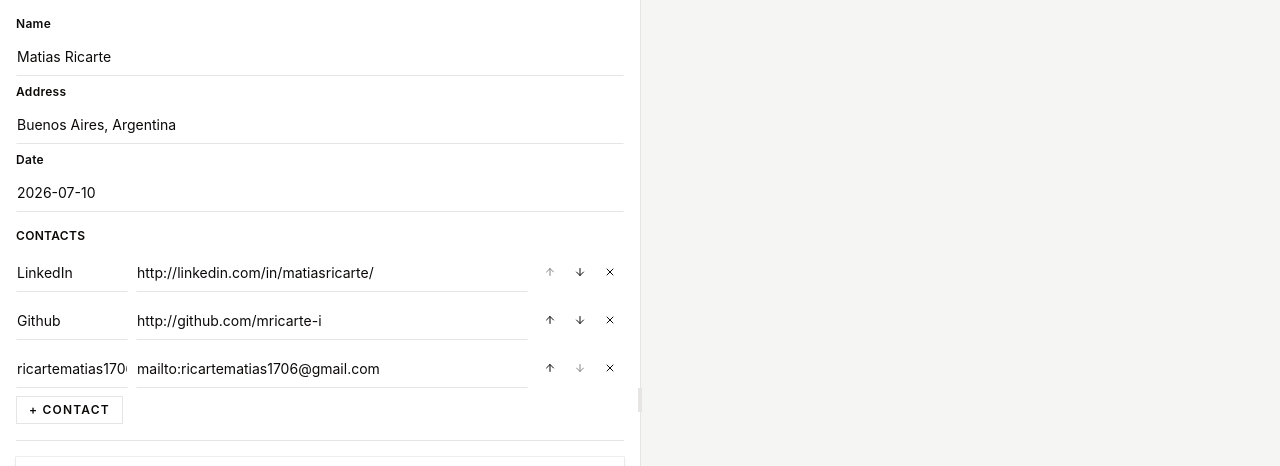
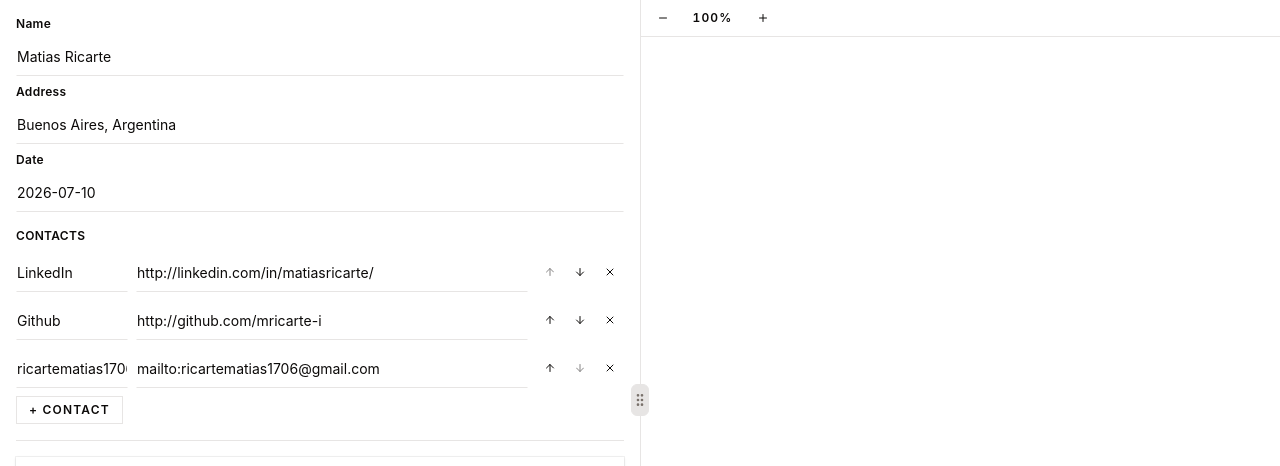
Before and after one commit to mricarte-i/cv-maker, a React (Vite) app: page / in a window 1280 px wide. Shown: the top 466 px of the page. Built offline with nearby package versions, Linux system fonts and the light colour scheme.

Commit message:
preview scaling + resizable handle w/ icon

```diff
--- a/src/App.tsx
+++ b/src/App.tsx
@@ -19,6 +19,7 @@ import {
   ResizablePanelGroup,
 } from "./components/ui/resizable";
 import { ContactsEditor } from "./ui/ContactsEditor";
+import { Preview } from "./ui/Preview";
 
 function initialDoc(): CVDocument {
   const saved = loadDoc();
@@ -116,12 +117,7 @@ function App() {
         </ResizablePanel>
         <ResizableHandle withHandle />
         <ResizablePanel id="preview" defaultSize="50" minSize="16">
-          <main className="bg-muted min-h-full p-6">
-            <div
-              className="mx-auto w-fit bg-white shadow-lg"
-              dangerouslySetInnerHTML={{ __html: svg }}
-            />
-          </main>
+          <Preview svg={svg} />
         </ResizablePanel>
       </ResizablePanelGroup>
     </DispatchCtx>
--- a/src/components/ui/resizable.tsx
+++ b/src/components/ui/resizable.tsx
@@ -1,6 +1,7 @@
-import * as ResizablePrimitive from "react-resizable-panels"
+import * as ResizablePrimitive from "react-resizable-panels";
 
-import { cn } from "@/lib/utils"
+import { cn } from "@/lib/utils";
+import { GripHorizontal, GripVertical } from "lucide-react";
 
 function ResizablePanelGroup({
   className,
@@ -11,15 +12,15 @@ function ResizablePanelGroup({
       data-slot="resizable-panel-group"
       className={cn(
         "flex h-full w-full aria-[orientation=vertical]:flex-col",
-        className
+        className,
       )}
       {...props}
     />
-  )
+  );
 }
 
 function ResizablePanel({ ...props }: ResizablePrimitive.PanelProps) {
-  return <ResizablePrimitive.Panel data-slot="resizable-panel" {...props} />
+  return <ResizablePrimitive.Panel data-slot="resizable-panel" {...props} />;
 }
 
 function ResizableHandle({
@@ -27,22 +28,34 @@ function ResizableHandle({
   className,
   ...props
 }: ResizablePrimitive.SeparatorProps & {
-  withHandle?: boolean
+  withHandle?: boolean;
 }) {
   return (
     <ResizablePrimitive.Separator
       data-slot="resizable-handle"
       className={cn(
-        "relative flex w-px items-center justify-center bg-border ring-offset-background after:absolute after:inset-y-0 after:left-1/2 after:w-1 after:-translate-x-1/2 focus-visible:ring-1 focus-visible:ring-ring focus-visible:outline-hidden aria-[orientation=horizontal]:h-px aria-[orientation=horizontal]:w-full aria-[orientation=horizontal]:after:left-0 aria-[orientation=horizontal]:after:h-1 aria-[orientation=horizontal]:after:w-full aria-[orientation=horizontal]:after:translate-x-0 aria-[orientation=horizontal]:after:-translate-y-1/2 [&[aria-orientation=horizontal]>div]:rotate-90",
-        className
+        "group/handle relative flex w-px items-center justify-center bg-border transition-colors",
+        "data-[separator=hover]:bg-primary/60 data-[separator=active]:bg-primary",
+        "focus-visible:ring-1 focus-visible:ring-ring focus-visible:outline-hidden",
+        "aria-[orientation=horizontal]:h-px aria-[orientation=horizontal]:w-full",
+        "[&[aria-orientation=horizontal]>div]:rotate-90",
+        className,
       )}
       {...props}
     >
       {withHandle && (
-        <div className="z-10 flex h-6 w-1 shrink-0 rounded-none bg-border" />
+        <div
+          className={cn(
+            "z-10 flex h-8 w-6 items-center justify-center rounded-sm border bg-border text-muted-foreground transition-colors",
+            "group-data-[separator=hover]/handle:bg-primary/60",
+            "group-data-[separator=active]/handle:bg-primary group-data-[separator=active]/handle:text-primary-foreground",
+          )}
+        >
+          <GripVertical className="size-4" />
+        </div>
       )}
     </ResizablePrimitive.Separator>
-  )
+  );
 }
 
-export { ResizableHandle, ResizablePanel, ResizablePanelGroup }
+export { ResizableHandle, ResizablePanel, ResizablePanelGroup };
--- /dev/null
+++ b/src/ui/Preview.tsx
@@ -0,0 +1,53 @@
+import { useState } from "react";
+import { Minus, Plus } from "lucide-react";
+import { Button } from "@/components/ui/button";
+
+/** 1 = fit to the pane's width, not the page's true size */
+const STEPS = [0.5, 0.75, 1, 1.25, 1.5, 2] as const;
+const FIT = STEPS.indexOf(1);
+
+export function Preview({ svg }: { svg: string }) {
+  const [step, setStep] = useState(FIT);
+  const zoom = STEPS[step];
+
+  return (
+    <div className="flex h-full flex-col">
+      <div className="flex shrink-0 items-center gap-1 border-b px-2 py-1">
+        <Button
+          variant="ghost"
+          size="icon-xs"
+          disabled={step === 0}
+          onClick={() => setStep(step - 1)}
+        >
+          <Minus />
+        </Button>
+        <Button
+          variant="ghost"
+          size="xs"
+          className="w-16 tabular-nums"
+          onClick={() => setStep(FIT)}
+        >
+          {Math.round(zoom * 100)}%
+        </Button>
+        <Button
+          variant="ghost"
+          size="icon-xs"
+          disabled={step === STEPS.length - 1}
+          onClick={() => setStep(step + 1)}
+        >
+          <Plus />
+        </Button>
+      </div>
+
+      {svg && (
+        <div className="bg-muted min-h-0 flex-1 overflow-auto p-6">
+          <div
+            className="mx-auto bg-white shadow-lg [&>svg]:block [&>svg]:h-auto [&>svg]:w-full"
+            style={{ width: `${zoom * 100}%` }}
+            dangerouslySetInnerHTML={{ __html: svg }}
+          />
+        </div>
+      )}
+    </div>
+  );
+}
```
